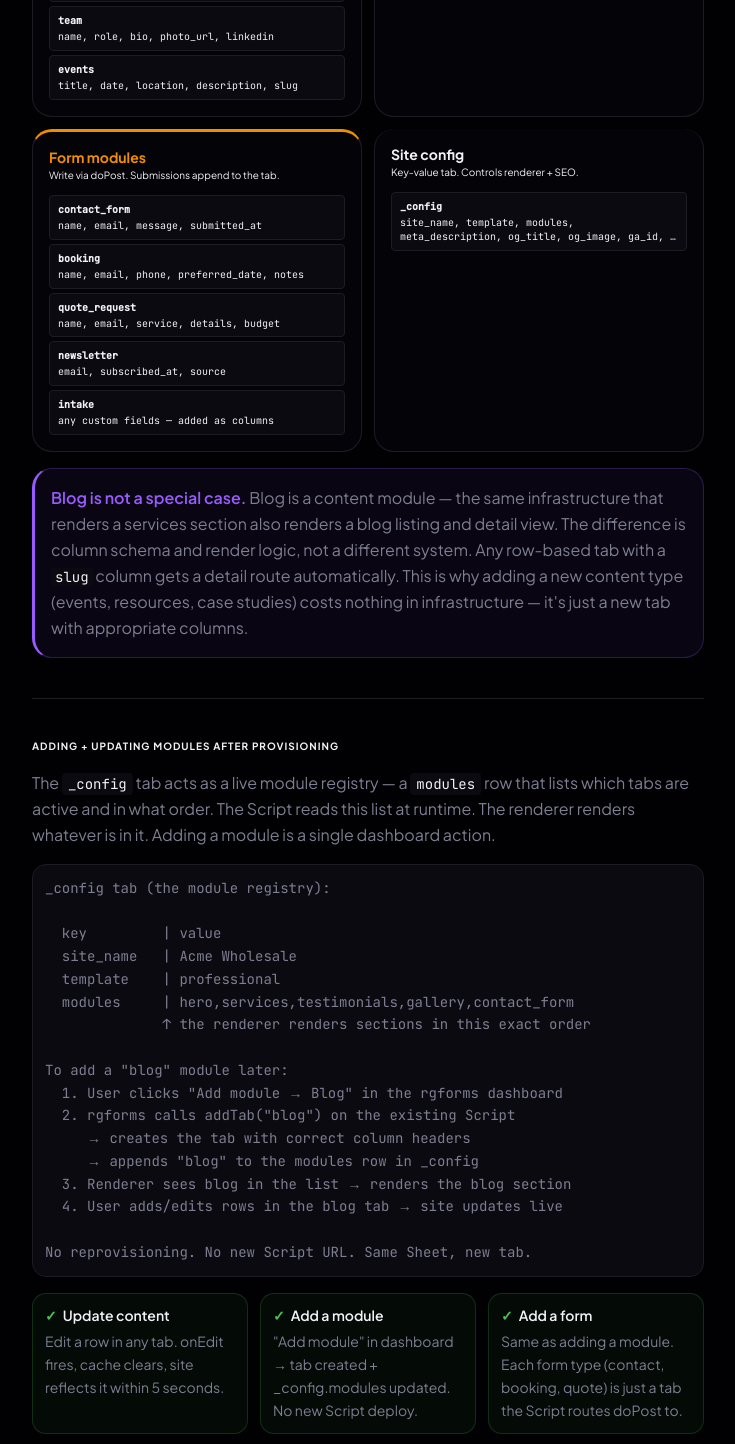
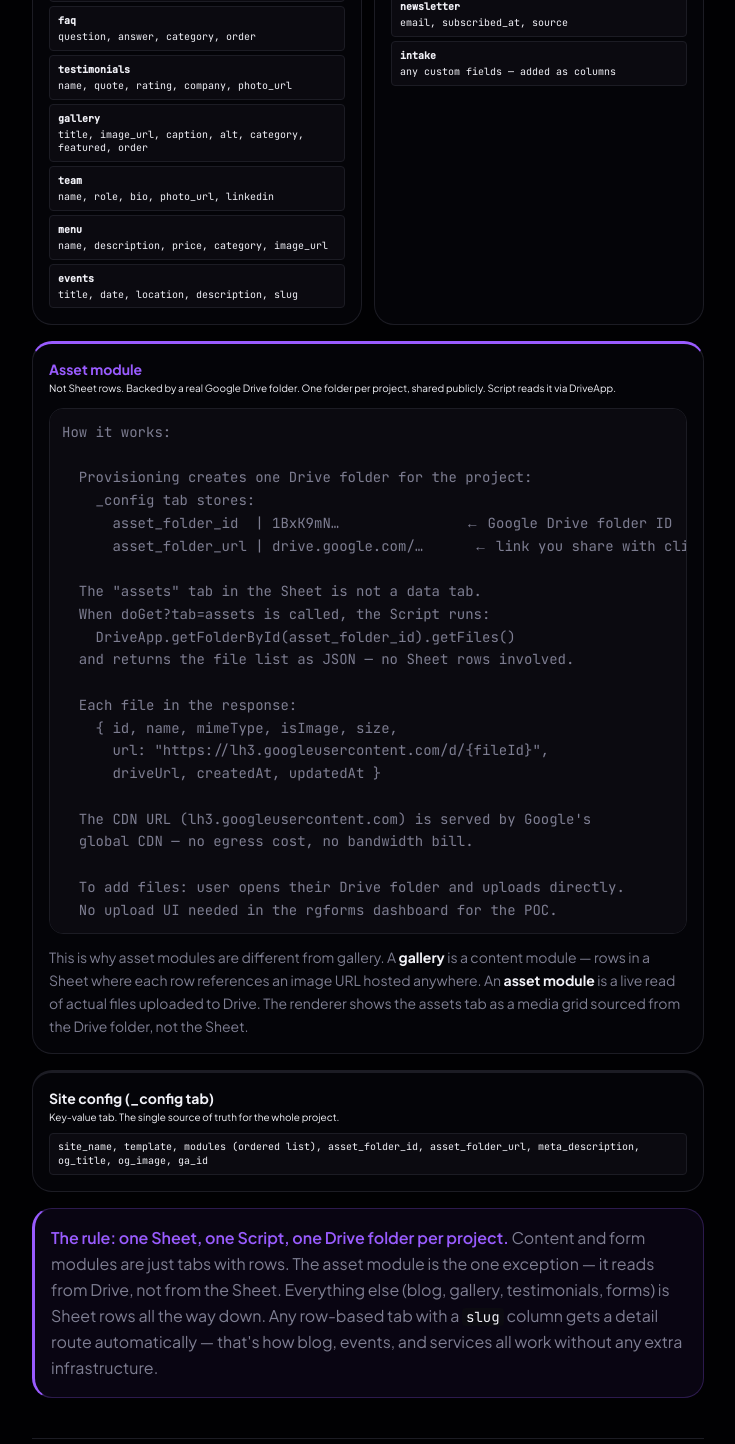
Before and after one commit to yehudasmilowitz/rgforms, a Next.js app: page /business/v3 in a window 1280 px wide. Shown: the part 1320-2764 px from the top of the page, without its empty margins (272-1007 px from the left). Built offline with nearby package versions, Linux system fonts and the light colour scheme.

Commit message:
v3 plan: correct module taxonomy — asset = Drive folder, gallery = content module
Co-Authored-By: Claude Sonnet 4.6 <noreply@anthropic.com>

```diff
--- a/components/SimplePlan.tsx
+++ b/components/SimplePlan.tsx
@@ -148,13 +148,15 @@ export default function SimplePlan() {
             <Label color={green}>POC — one Sheet, all tabs</Label>
             <Code>{`Project "Acme Wholesale"
   /project-sheet
-    tab: _config       ← site name, template, module list
+    tab: _config       ← site name, template, module list,
+                          asset_folder_id (Drive folder for this project)
     tab: hero          ← headline, subtitle, cta
     tab: services      ← title, description, price
     tab: testimonials  ← name, quote, rating
-    tab: gallery       ← image_url, caption, category
+    tab: gallery       ← image_url, caption, category (Sheet rows)
+    tab: assets        ← Script reads Drive folder, not Sheet rows
     tab: contact_form  ← submissions append here
-  1 Script, 1 URL`}
+  1 Sheet, 1 Script, 1 Drive folder, 1 URL`}
             </Code>
           </div>
         </div>
@@ -166,54 +168,40 @@ export default function SimplePlan() {
       <section className="flex flex-col gap-4">
         <Label>Module taxonomy — what a &quot;module&quot; actually is</Label>
         <p className="text-sm leading-relaxed" style={{ color: 'var(--color-muted)' }}>
-          rgforms already knows how to provision several module types. In the POC, every one of those types becomes
-          a tab in the project Sheet. There are three families, plus site config:
+          Every module becomes a tab in the project Sheet. There are three families — content, form, and asset —
+          plus the site config tab. The distinction matters because content and form modules are both Sheet-row-based,
+          while asset modules are backed by a real Google Drive folder.
         </p>
+
+        {/* Content + Form: side by side */}
         <div className="grid grid-cols-1 sm:grid-cols-2 gap-3">
           {[
             {
               family: 'Content modules',
               color: green,
-              note: 'Read via doGet. Rendered as sections.',
+              note: 'Sheet rows. Read via doGet. Rendered as page sections.',
               types: [
                 { name: 'hero', cols: 'headline, subtitle, cta_text, cta_url, image_url' },
                 { name: 'services', cols: 'title, description, price, icon, slug' },
                 { name: 'blog', cols: 'title, slug, body (Markdown), date, published' },
                 { name: 'faq', cols: 'question, answer, category, order' },
                 { name: 'testimonials', cols: 'name, quote, rating, company, photo_url' },
+                { name: 'gallery', cols: 'title, image_url, caption, alt, category, featured, order' },
                 { name: 'team', cols: 'name, role, bio, photo_url, linkedin' },
+                { name: 'menu', cols: 'name, description, price, category, image_url' },
                 { name: 'events', cols: 'title, date, location, description, slug' },
-              ],
-            },
-            {
-              family: 'Asset modules',
-              color: violet,
-              note: 'Read via doGet. Rendered as grids or media sections.',
-              types: [
-                { name: 'gallery', cols: 'image_url, caption, alt, category, featured, order' },
-                { name: 'portfolio', cols: 'title, image_url, tags, client, url' },
-                { name: 'menu', cols: 'name, description, price, category, image_url' },
-                { name: 'calendar', cols: 'title, start_date, end_date, location, notes' },
               ],
             },
             {
               family: 'Form modules',
               color: amber,
-              note: 'Write via doPost. Submissions append to the tab.',
+              note: 'Sheet rows. Write via doPost. Submissions append to the tab.',
               types: [
                 { name: 'contact_form', cols: 'name, email, message, submitted_at' },
                 { name: 'booking', cols: 'name, email, phone, preferred_date, notes' },
                 { name: 'quote_request', cols: 'name, email, service, details, budget' },
                 { name: 'newsletter', cols: 'email, subscribed_at, source' },
                 { name: 'intake', cols: 'any custom fields — added as columns' },
-              ],
-            },
-            {
-              family: 'Site config',
-              color: 'var(--color-subtle)',
-              note: 'Key-value tab. Controls renderer + SEO.',
-              types: [
-                { name: '_config', cols: 'site_name, template, modules, meta_description, og_title, og_image, ga_id, …' },
               ],
             },
           ].map(({ family, color, note, types }) => (
@@ -234,13 +222,69 @@ export default function SimplePlan() {
             </div>
           ))}
         </div>
+
+        {/* Asset module — full-width, different explanation */}
+        <div className="rounded-xl p-4 flex flex-col gap-3"
+          style={{ background: 'var(--color-surface)', border: `1px solid var(--color-border)`, borderTop: `3px solid ${violet}` }}>
+          <div className="flex flex-col gap-0.5">
+            <p className="text-xs font-bold" style={{ color: violet }}>Asset module</p>
+            <p className="text-[10px]" style={{ color: 'var(--color-subtle)' }}>
+              Not Sheet rows. Backed by a real Google Drive folder. One folder per project, shared publicly. Script reads it via DriveApp.
+            </p>
+          </div>
+          <Code>{`How it works:
+
+  Provisioning creates one Drive folder for the project:
+    _config tab stores:
+      asset_folder_id  | 1BxK9mN…               ← Google Drive folder ID
+      asset_folder_url | drive.google.com/…      ← link you share with client
+
+  The "assets" tab in the Sheet is not a data tab.
+  When doGet?tab=assets is called, the Script runs:
+    DriveApp.getFolderById(asset_folder_id).getFiles()
+  and returns the file list as JSON — no Sheet rows involved.
+
+  Each file in the response:
+    { id, name, mimeType, isImage, size,
+      url: "https://lh3.googleusercontent.com/d/{fileId}",
+      driveUrl, createdAt, updatedAt }
+
+  The CDN URL (lh3.googleusercontent.com) is served by Google's
+  global CDN — no egress cost, no bandwidth bill.
+
+  To add files: user opens their Drive folder and uploads directly.
+  No upload UI needed in the rgforms dashboard for the POC.`}
+          </Code>
+          <p className="text-xs leading-relaxed" style={{ color: 'var(--color-muted)' }}>
+            This is why asset modules are different from gallery. A <strong style={{ color: 'var(--color-text)' }}>gallery</strong> is a
+            content module — rows in a Sheet where each row references an image URL hosted anywhere.
+            An <strong style={{ color: 'var(--color-text)' }}>asset module</strong> is a live read of actual files uploaded to Drive.
+            The renderer shows the assets tab as a media grid sourced from the Drive folder, not the Sheet.
+          </p>
+        </div>
+
+        {/* Site config */}
+        <div className="rounded-xl p-4 flex flex-col gap-2"
+          style={{ background: 'var(--color-surface)', border: `1px solid var(--color-border)`, borderTop: `3px solid var(--color-border)` }}>
+          <div className="flex flex-col gap-0.5">
+            <p className="text-xs font-bold" style={{ color: 'var(--color-subtle)' }}>Site config (_config tab)</p>
+            <p className="text-[10px]" style={{ color: 'var(--color-subtle)' }}>Key-value tab. The single source of truth for the whole project.</p>
+          </div>
+          <div className="rounded px-2 py-1.5" style={{ background: 'var(--color-surface-2)', border: '1px solid var(--color-border)' }}>
+            <p className="text-[10px] leading-snug font-mono" style={{ color: 'var(--color-subtle)' }}>
+              site_name, template, modules (ordered list), asset_folder_id, asset_folder_url, meta_description, og_title, og_image, ga_id
+            </p>
+          </div>
+        </div>
+
         <Note>
-          <span className="font-semibold" style={{ color: violet }}>Blog is not a special case. </span>
-          Blog is a content module — the same infrastructure that renders a services section also renders a
-          blog listing and detail view. The difference is column schema and render logic, not a different
-          system. Any row-based tab with a <code className="text-xs px-1 rounded font-mono" style={{ background: 'var(--color-surface-2)', color: 'var(--color-text)' }}>slug</code> column
-          gets a detail route automatically. This is why adding a new content type (events, resources,
-          case studies) costs nothing in infrastructure — it&apos;s just a new tab with appropriate columns.
+          <span className="font-semibold" style={{ color: violet }}>The rule: one Sheet, one Script, one Drive folder per project. </span>
+          Content and form modules are just tabs with rows. The asset module is the one exception —
+          it reads from Drive, not from the Sheet. Everything else (blog, gallery, testimonials, forms)
+          is Sheet rows all the way down. Any row-based tab with a{' '}
+          <code className="text-xs px-1 rounded font-mono" style={{ background: 'var(--color-surface-2)', color: 'var(--color-text)' }}>slug</code>{' '}
+          column gets a detail route automatically — that&apos;s how blog, events, and services all work
+          without any extra infrastructure.
         </Note>
       </section>
 
```
